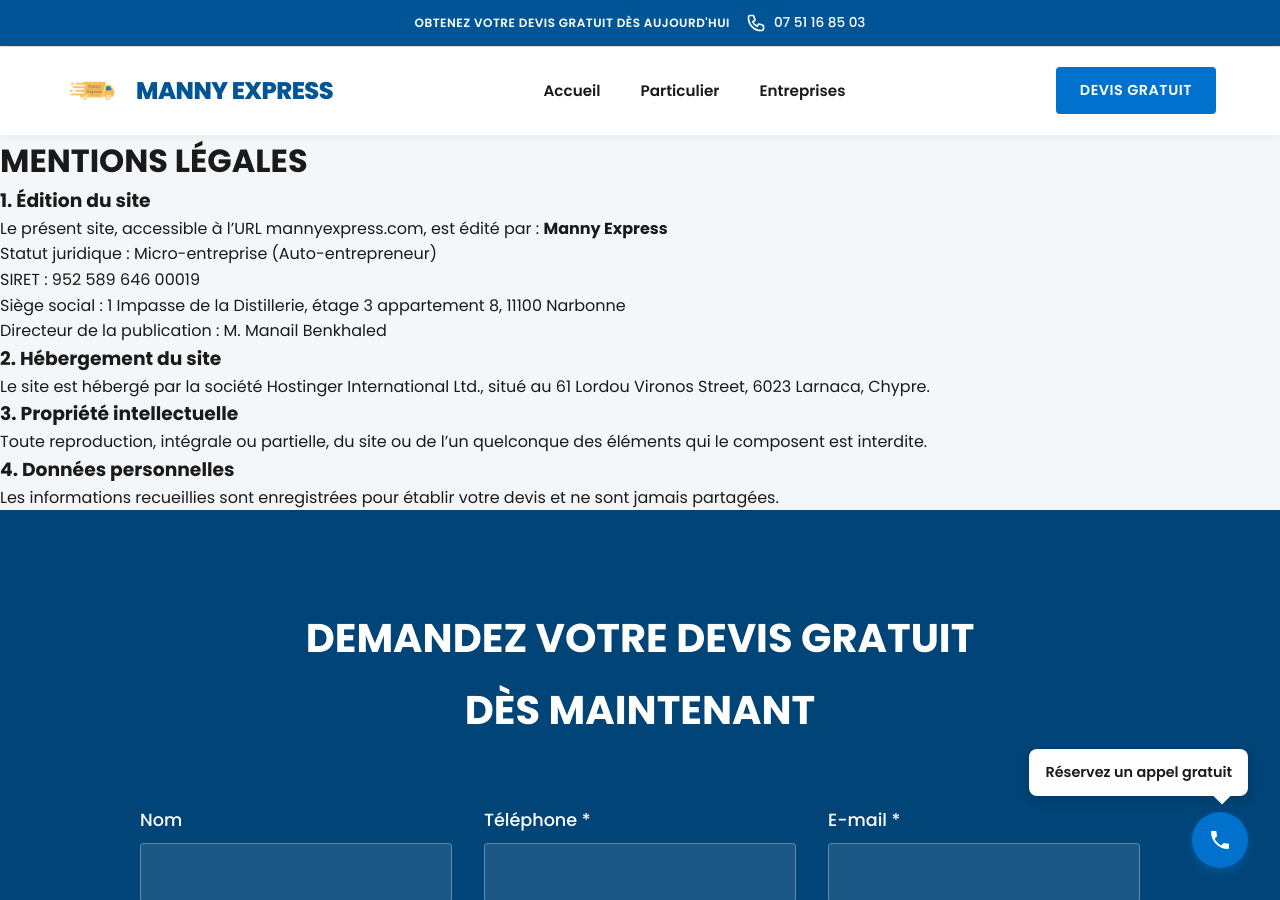
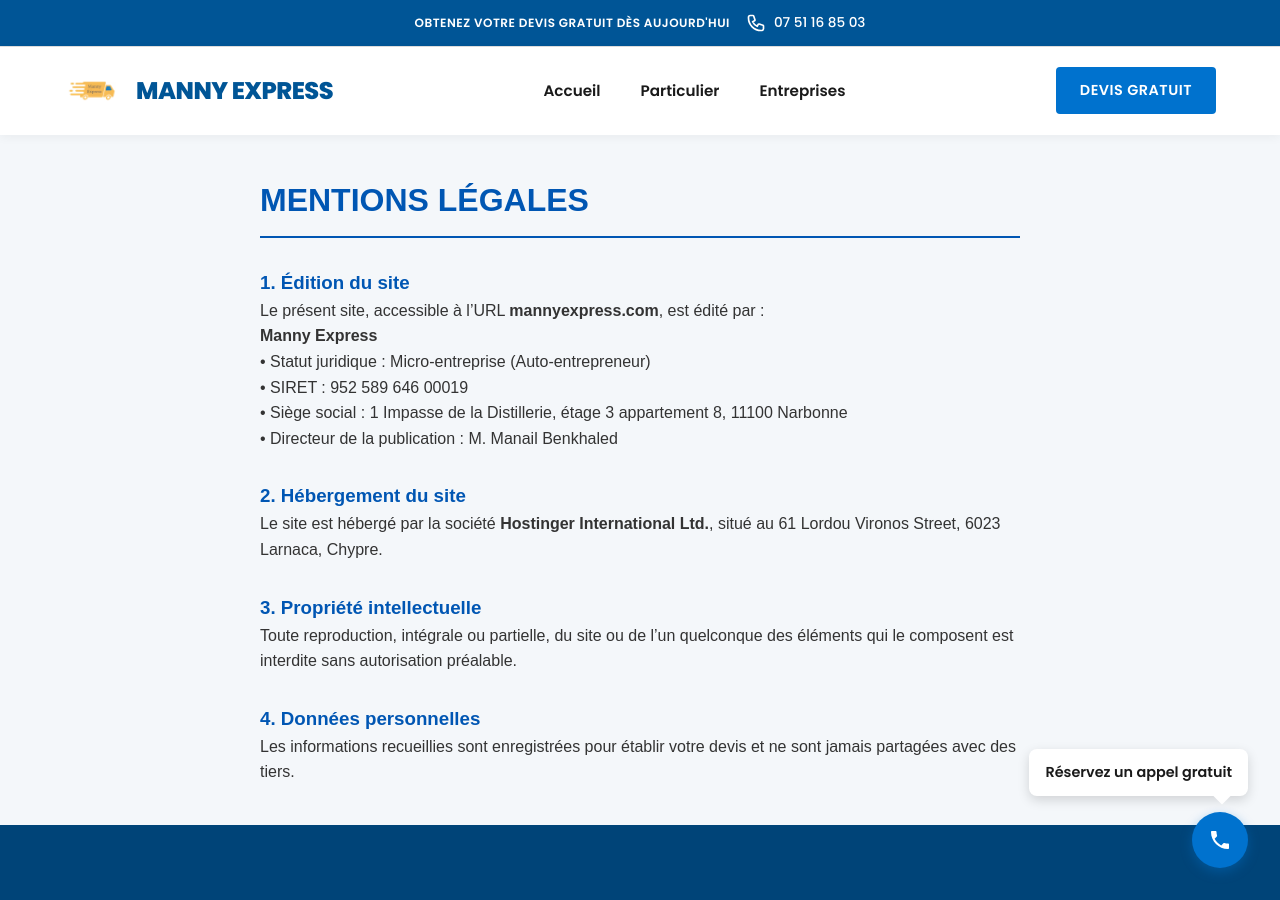
Before and after one commit to billoosijok/mannyexpress, a Jekyll site: the page built from mentions-legales.md, in a window 1280 px wide and 900 px high. Built offline with Jekyll 4.4.1, drawn with Linux system fonts in a browser that asks for light colours.

Commit message:
Update mentions-legales.md

```diff
--- a/mentions-legales.md
+++ b/mentions-legales.md
@@ -3,21 +3,25 @@
 title: Mentions Légales
 ---
 
-# MENTIONS LÉGALES
+<div style="max-width: 800px; margin: 40px auto; padding: 0 20px; font-family: sans-serif; line-height: 1.6; color: #333;">
 
-### 1. Édition du site
-Le présent site, accessible à l’URL mannyexpress.com, est édité par :
-**Manny Express**
-* Statut juridique : Micro-entreprise (Auto-entrepreneur)
-* SIRET : 952 589 646 00019
-* Siège social : 1 Impasse de la Distillerie, étage 3 appartement 8, 11100 Narbonne
-* Directeur de la publication : M. Manail Benkhaled
+<h1 style="color: #0056b3; border-bottom: 2px solid #0056b3; padding-bottom: 10px;">MENTIONS LÉGALES</h1>
 
-### 2. Hébergement du site
-Le site est hébergé par la société Hostinger International Ltd., situé au 61 Lordou Vironos Street, 6023 Larnaca, Chypre.
+<h3 style="color: #0056b3; margin-top: 30px;">1. Édition du site</h3>
+<p>Le présent site, accessible à l’URL <strong>mannyexpress.com</strong>, est édité par :</p>
+<p><strong>Manny Express</strong><br>
+• Statut juridique : Micro-entreprise (Auto-entrepreneur)<br>
+• SIRET : 952 589 646 00019<br>
+• Siège social : 1 Impasse de la Distillerie, étage 3 appartement 8, 11100 Narbonne<br>
+• Directeur de la publication : M. Manail Benkhaled</p>
 
-### 3. Propriété intellectuelle
-Toute reproduction, intégrale ou partielle, du site ou de l’un quelconque des éléments qui le composent est interdite.
+<h3 style="color: #0056b3; margin-top: 30px;">2. Hébergement du site</h3>
+<p>Le site est hébergé par la société <strong>Hostinger International Ltd.</strong>, situé au 61 Lordou Vironos Street, 6023 Larnaca, Chypre.</p>
 
-### 4. Données personnelles
-Les informations recueillies sont enregistrées pour établir votre devis et ne sont jamais partagées.
+<h3 style="color: #0056b3; margin-top: 30px;">3. Propriété intellectuelle</h3>
+<p>Toute reproduction, intégrale ou partielle, du site ou de l’un quelconque des éléments qui le composent est interdite sans autorisation préalable.</p>
+
+<h3 style="color: #0056b3; margin-top: 30px;">4. Données personnelles</h3>
+<p>Les informations recueillies sont enregistrées pour établir votre devis et ne sont jamais partagées avec des tiers.</p>
+
+</div>
```
